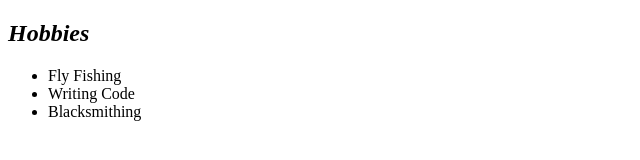
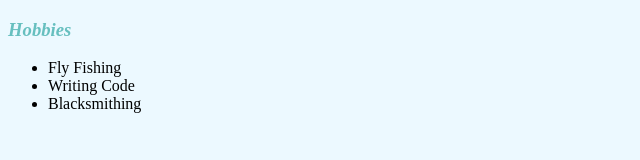
Before and after one commit to Bconnelly411/cv, a plain HTML site: page hobbies.html in a window 1280 px wide. Shown: the whole page, without its empty margins (0-640 px from the left). Drawn offline with Linux system fonts and the light colour scheme.

Commit message:
Update hobbies.html

```diff
--- a/hobbies.html
+++ b/hobbies.html
@@ -3,10 +3,12 @@
 <head>
     <meta charset="UTF-8">
     <title>Hobbies</title>
+    <link rel="stylesheet" href="styles.css">
+
 </head>
 <body>
 
-        <h2><strong><em>Hobbies</em></strong></h2>
+        <h3><strong><em>Hobbies</em></strong></h3>
         <ul>
             <li>Fly Fishing</li>
             <li>Writing Code</li>
```
